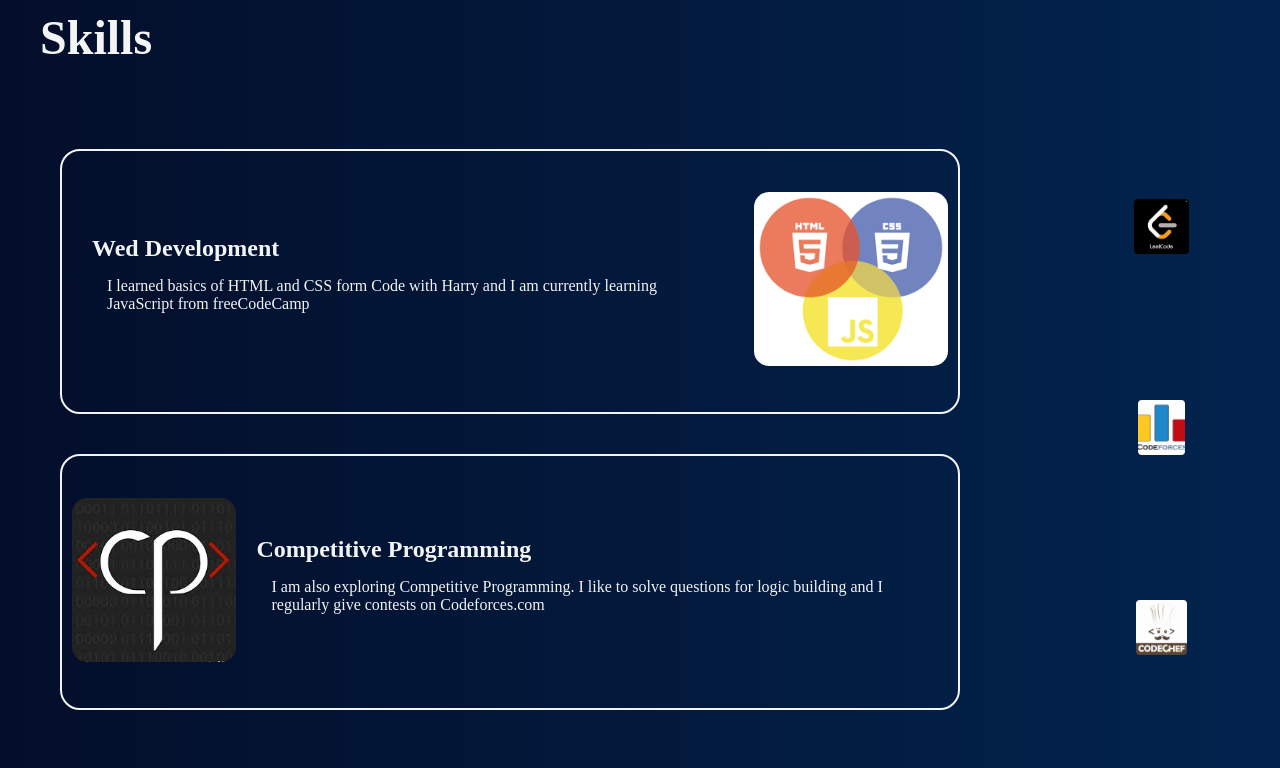
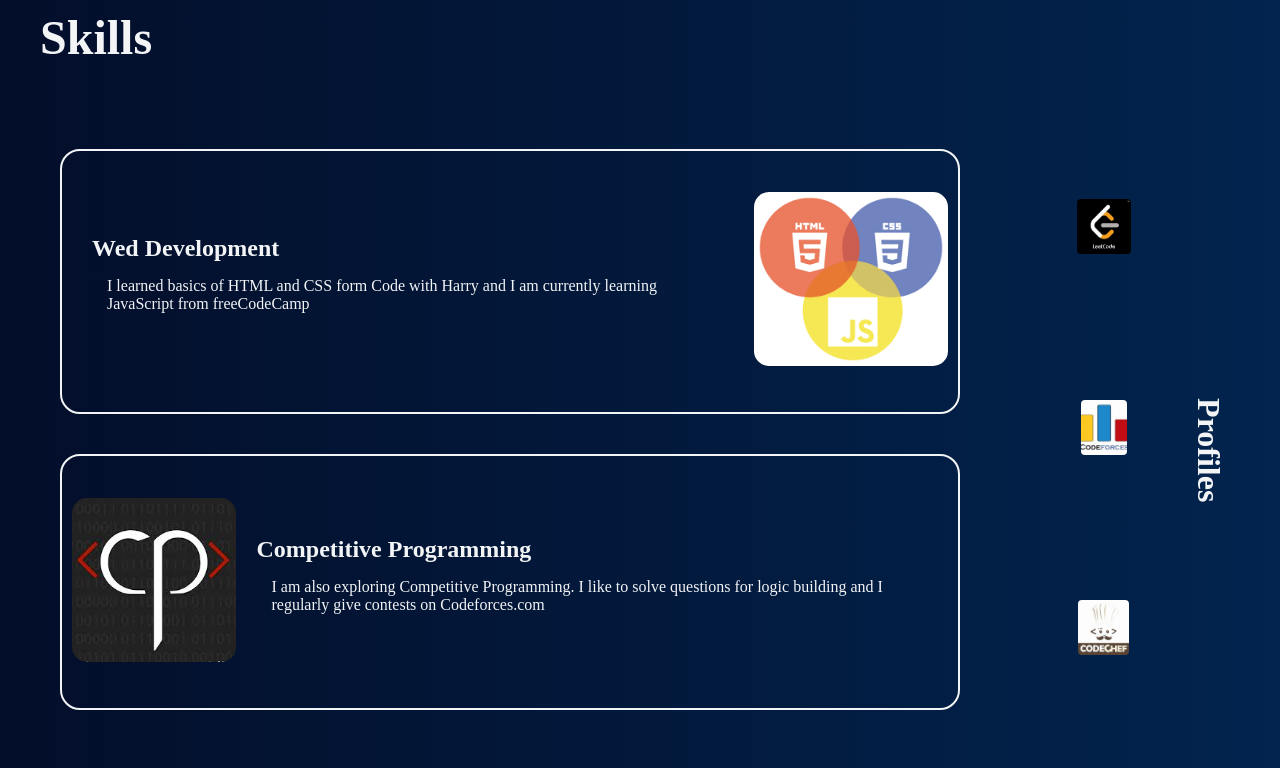
Before and after one commit to tictac1213/myPortfolioSite, a plain HTML site: page index.html in a window 1280 px wide. Shown: the part 1760-2528 px from the top of the page. Drawn offline with Linux system fonts and the light colour scheme.

Commit message:
Basic Design

```diff
--- a/index.html
+++ b/index.html
@@ -145,9 +145,10 @@
                     </div>
                 </div>
 
+                <div class="cover">
+
                     <div id="Profile">
 
-                    <!-- <h1>Profiles</h1> -->
 
                         <a href="https://leetcode.com/tic_tac/">
                             <img src="./items/LC.jpeg" alt="Leetcode ID" class="ProLink">
@@ -159,6 +160,11 @@
                             <img src="./items/CC.jpeg" alt="CodeChef ID" class="ProLink">
                         </a>
 
+                    </div>
+
+                    <div>
+                        <h1 id="Ids">Profiles </h1>
+                    </div>
                 </div>
 
 
--- a/style.css
+++ b/style.css
@@ -278,12 +278,26 @@ html {
         /* justify-content: center; */
         align-items: center;
     }
+    .cover{
+        grid-area: pro;
+        display: grid;
+        grid-template-columns:70% 30% ;
+        /* flex-direction: row-reverse; */
+        /* justify-content: center; */
+        align-items: center;
+        /* box-sizing: border-box; */
+        /* margin-left: 30px; */
 
+    }
+    #Ids{
+        transform: rotate(90deg);
+
+    }
 
     #Profile{
 
-        grid-area: pro;
         display: flex;
+        height: 100%;
         flex-direction: column;
         justify-content: space-around;
         align-items: center;
```
Lines whose indentation alone changed are shown as unchanged.
